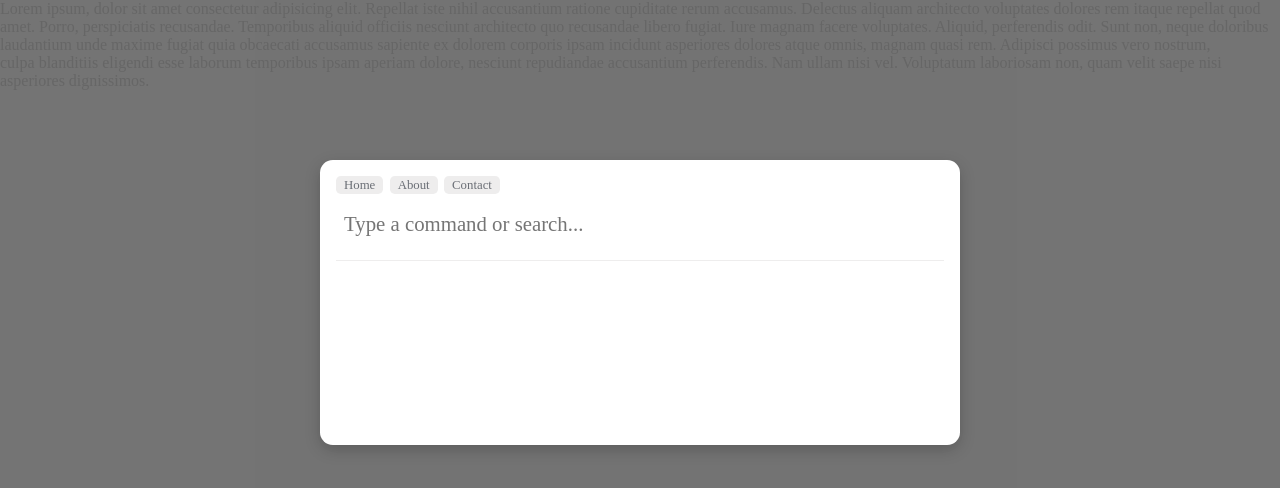
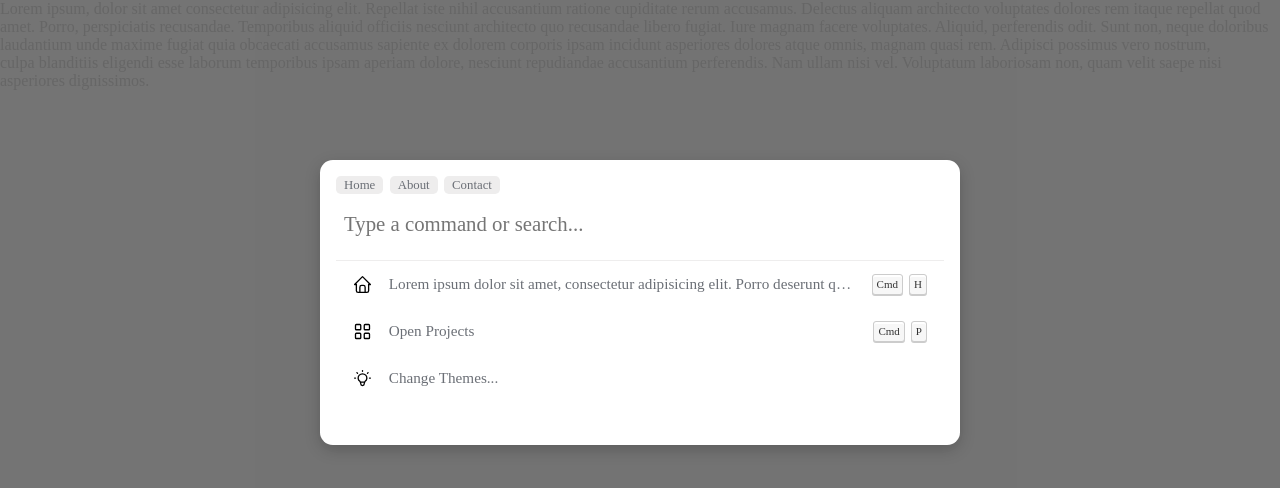
Before and after one commit to LeoLizc/master-keys, a website with bundled scripts: page dev/index.html in a window 1280 px wide. Built offline with nearby package versions, Linux system fonts and the light colour scheme; files whose address does not match are found by name.

Commit message:
Action layout template created for dev

```diff
--- a/dev/index.html
+++ b/dev/index.html
@@ -25,7 +25,42 @@
       <div class="modal"></div>
     </div>
     <master-keys>
-      <section></section>
+      <section class="action-body">
+        <ul>
+          <li>
+            <div class="action-icon">
+              <img src="/dev/icons/house.svg" alt="icon" class="action-icon">
+            </div>
+            <div class="action-name">
+              Lorem ipsum dolor sit amet, consectetur adipisicing elit. Porro deserunt quo in sed! Nobis a omnis ratione fugiat temporibus itaque perspiciatis placeat, culpa, et, animi tempora nihil delectus quisquam laudantium. Rerum aliquam facilis molestias quaerat reiciendis, ea perferendis harum.
+            </div>
+            <div class="action-hotkey">
+              <kbd>Cmd</kbd>
+              <kbd>H</kbd>
+            </div>
+          </li>
+          <li>
+            <div class="action-icon">
+              <img src="/dev/icons/grid.svg" alt="icon" class="action-icon">
+            </div>
+            <div class="action-name">
+              Open Projects
+            </div>
+            <div class="action-hotkey">
+              <kbd>Cmd</kbd>
+              <kbd>P</kbd>
+            </div>
+          </li>
+          <li>
+            <div class="action-icon">
+              <img src="/dev/icons/bulb.svg" alt="icon" class="action-icon">
+            </div>
+            <div class="action-name">
+              Change Themes...
+            </div>
+          </li>
+        </ul>
+      </section>
       <footer></footer>
     </master-keys>
   </body>
--- a/dev/style.css
+++ b/dev/style.css
@@ -48,3 +48,55 @@ ul {
 body {
   background-color: rgb(23, 23, 23);
 }
+
+.action-body li {
+  display: flex;
+  align-items: center;
+  justify-content: space-between;
+  padding: 1rem;
+  padding-block: .8rem;
+  /* border-bottom: 1px solid rgb(23, 23, 23); */
+  color: #6b6f76;
+  font-size: .95rem;
+}
+
+.action-body li:hover {
+  background-color: rgb(236 238 244);
+}
+
+.action-name {
+  text-align: start;
+  flex-grow: 2;
+  text-overflow: ellipsis;
+  overflow: hidden;
+  white-space: nowrap;
+}
+
+div.action-icon {
+  padding-inline-end: 1rem;
+  flex-shrink: 0;
+}
+
+img.action-icon {
+  max-width: 1.3rem;
+  max-height: 1.3rem;
+}
+
+kbd {
+  background-color: #f7f7f7;
+  border: 1px solid #ccc;
+  border-radius: 3px;
+  box-shadow: 0 1px 0 #ccc, 0 2px 0 #fff inset;
+  color: #333;
+  display: inline-block;
+  font-size: 11px;
+  line-height: 1.4;
+  margin: 0 .1em;
+  padding: 2px 4px;
+  white-space: nowrap;
+}
+
+.action-hotkey {
+  margin-inline-start: 1rem;
+  flex-shrink: 0;
+}
```
